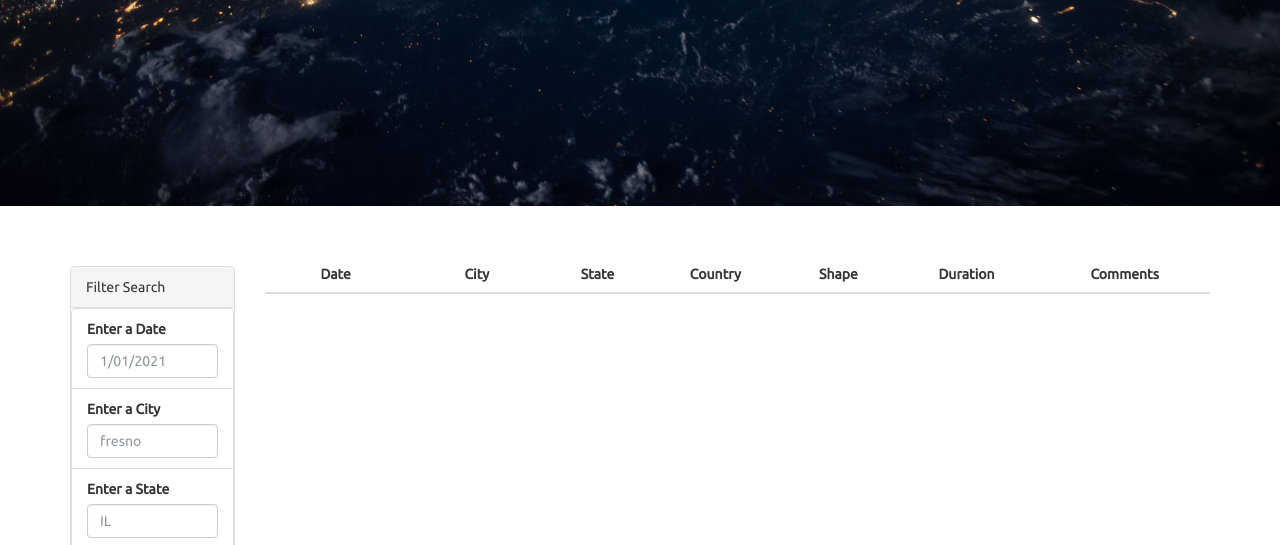
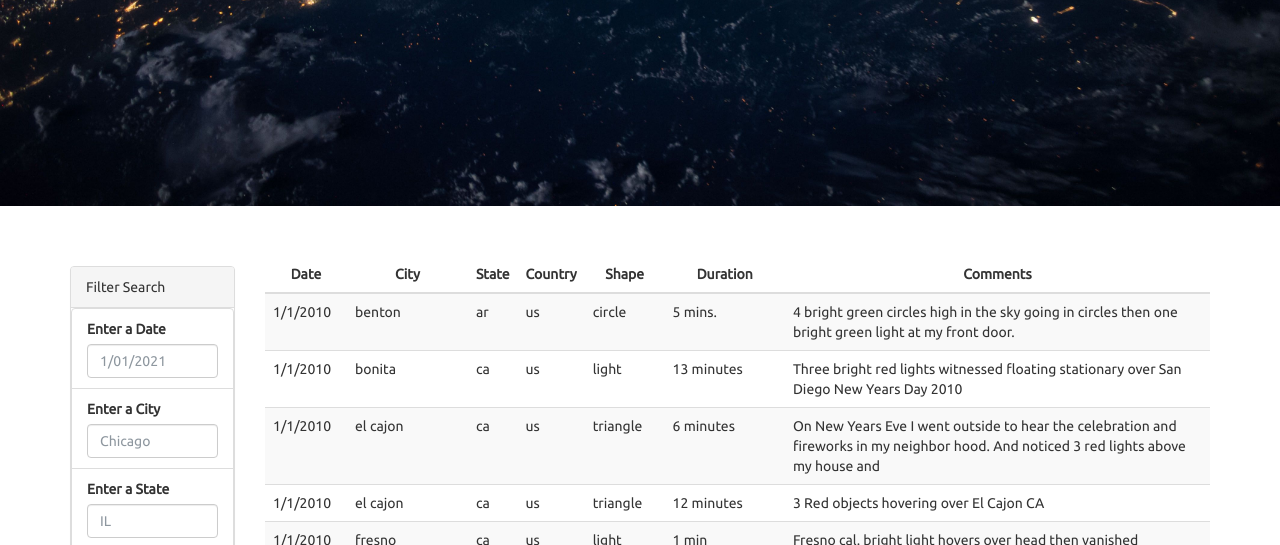
Before and after one commit to slobanwala1/javascript-challenge, a plain HTML site: page index.html in a window 1280 px wide. Shown: the part 406-951 px from the top of the page. Drawn offline with nearby package versions, Linux system fonts and the light colour scheme.

Commit message:
Fixed table

```diff
--- a/index.html
+++ b/index.html
@@ -41,7 +41,7 @@
                       </li>
                       <li class="filter list-group-item">
                         <label for="city">Enter a City</label>
-                        <input class="form-control" id="city" type="text" placeholder="fresno">
+                        <input class="form-control" id="city" type="text" placeholder="Chicago">
                       </li>
                       <li class="filter list-group-item">
                         <label for="state">Enter a State</label>
--- a/static/js/app.js
+++ b/static/js/app.js
@@ -2,3 +2,18 @@
 var tableData = data;
 
 // YOUR CODE HERE!
+// use tbody tag to group body content
+tbody = d3.select("tbody")
+
+function updateTable(data) {
+  tbody.text("")
+
+  data.forEach(function(alien_sighting) {
+    updated_tRow = tbody.append("tr")
+    Object.entries(alien_sighting).forEach(function([key, value]) {
+      updated_tData = updated_tRow.append("td").text(value)
+    })
+  })
+}
+
+updateTable(tableData)
```
